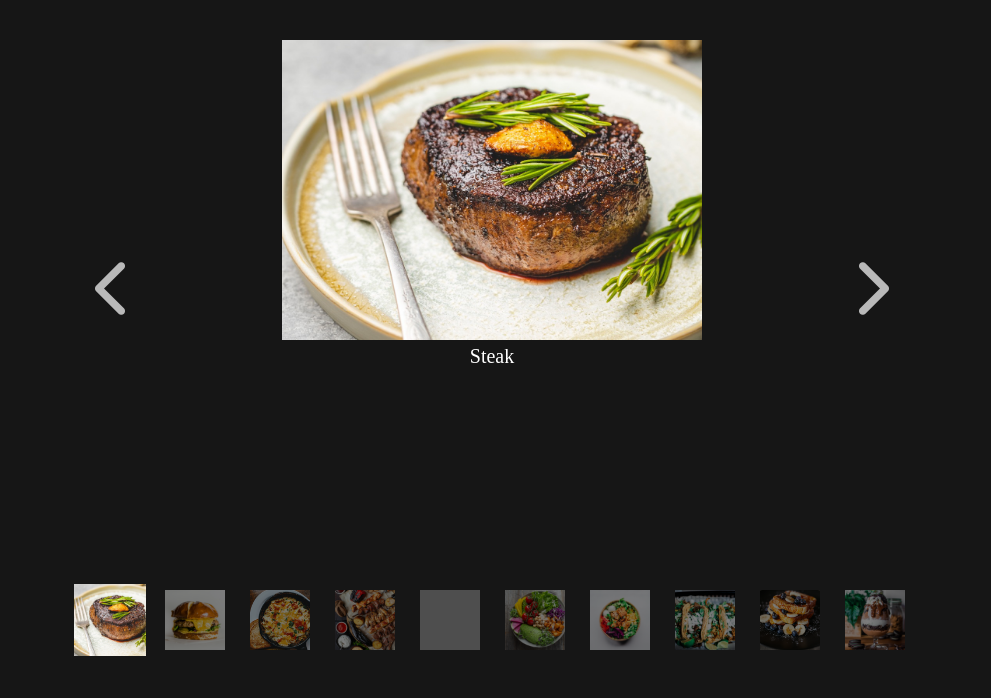
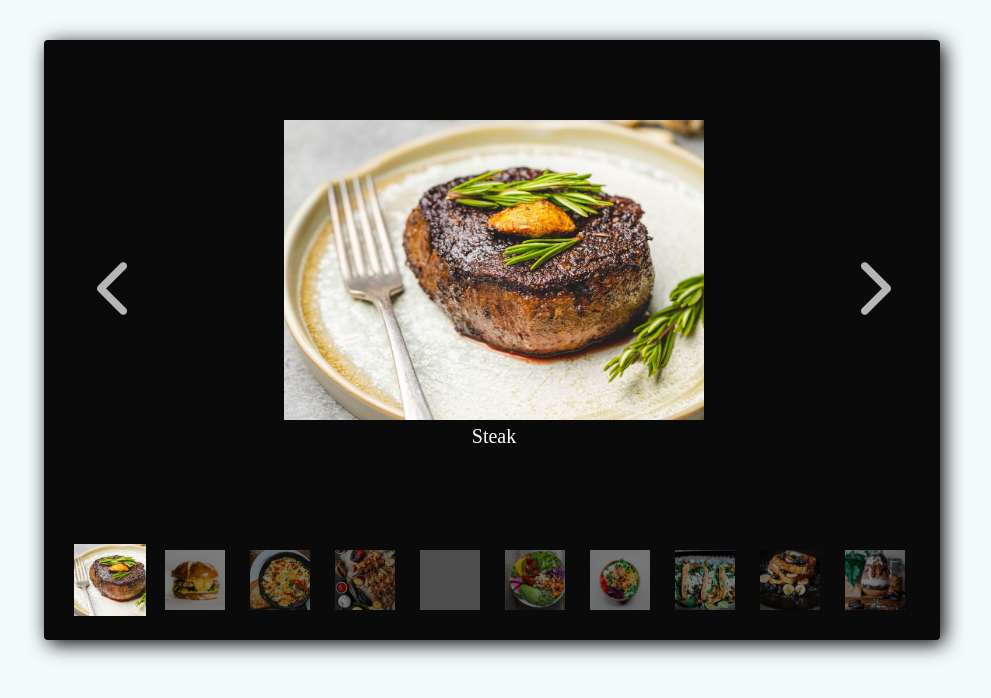
Before and after one commit to WaffleChampion/slide-show, a plain HTML site: page index.html in a window 1280 px wide. Shown: the whole page, without its empty margins (148-1139 px from the left). Drawn offline with Linux system fonts and the light colour scheme; grey boxes are pictures that could not be loaded.

Commit message:
Styled slideshow

```diff
--- a/css/image-style.css
+++ b/css/image-style.css
@@ -10,15 +10,18 @@
 .slide-show__image-portrait {
 	width: 15rem;
 	height: 21rem;
+	margin-top: 2rem;
 }
 
 
 .slide-show__image-landscape {
 	width: 21rem;
 	height: 15rem;
+	margin-top: 4rem;
 }
 
 .slide-show__image-square {
 	height: 20rem;
 	width: 20rem;
+	margin-top: 2rem;
 }
--- a/css/style.css
+++ b/css/style.css
@@ -3,12 +3,20 @@ html {
 }
 
 body {
-	background-color: rgb(22, 22, 22);
 	color: #fff;
+	background-color: rgb(241, 251, 252);
+}
+
+main {
+	background-color: rgb(10, 10, 10);
+	width: 70%;
+	margin: 2rem auto;
+	border-radius: 0.2rem;
+	box-shadow:  0.2rem 0.2rem 1rem 0 rgba(0, 0, 0);
 }
 
 .slide-show {
-	margin: 2rem auto;
+	margin: 0 auto;
 	display: grid;
 	grid-template-columns: 1fr 4fr 1fr;
 	gap: 1rem;
@@ -20,5 +28,6 @@ body {
 
 .image-button {
 	margin: 0 auto;
+	padding-bottom: 1rem;
 	text-align: center;
 }
```
